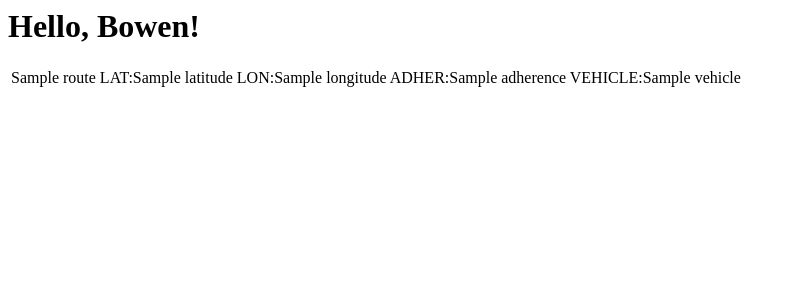
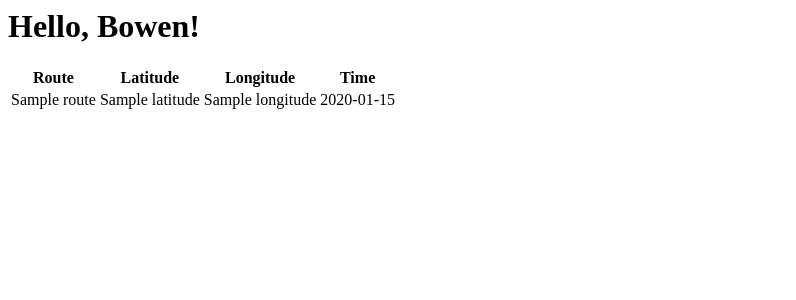
Before and after one commit to Bowen1996/MARTA-app, a Flask app: page / in a window 1280 px wide. Shown: the top 300 px of the page, without its empty margins (0-796 px from the left). Run offline with Flask 2, Linux system fonts and the light colour scheme; a database or web service that is not in the repository returns one stand-in record (values such as "Sample title"); data that the repository does not hold is empty.

Commit message:
Basic table

```diff
--- a/app/getBuses.py
+++ b/app/getBuses.py
@@ -30,7 +30,8 @@ def getBuses(route=''):
 	# For each bus in response, print a few pieces of data.
 	lst = []
 	for bus in buses:
-		lst.append(bus['ROUTE'] + '  LAT:' + bus['LATITUDE'] + '  LON:' + bus['LONGITUDE'] + '  ADHER:' + bus['ADHERENCE'] + '  VEHICLE:' + bus['VEHICLE'] + '\n')
+		lst.append({'route':bus['ROUTE'],'lat':bus['LATITUDE'],'lon':bus['LONGITUDE'],'adher':bus['ADHERENCE'],'vehicle':bus['VEHICLE'],'msgtime':bus['MSGTIME']})
+	lst.reverse()
 	return lst
 
 def main():
--- a/app/templates/index.html
+++ b/app/templates/index.html
@@ -6,8 +6,19 @@
       <h1>Hello, {{ user.nickname }}!</h1>
   </body>
     <table>
+        <tr>
+            <th>Route</th>
+            <th>Latitude</th>
+            <th>Longitude</th>
+            <th>Time</th>
+        </tr>
       {% for bus in busList %}
-        <tr><td>{{ bus }}</tr></td>
+        <tr>
+            <td>{{ bus['route'] }}</td>
+            <td>{{ bus['lat'] }}</td>
+            <td>{{ bus['lon'] }}</td>
+            <td>{{ bus['msgtime'] }}</td>
+        </tr>
       {% endfor %}
     </table>
 </html>
```
Also changed, not shown: 2 other files.
